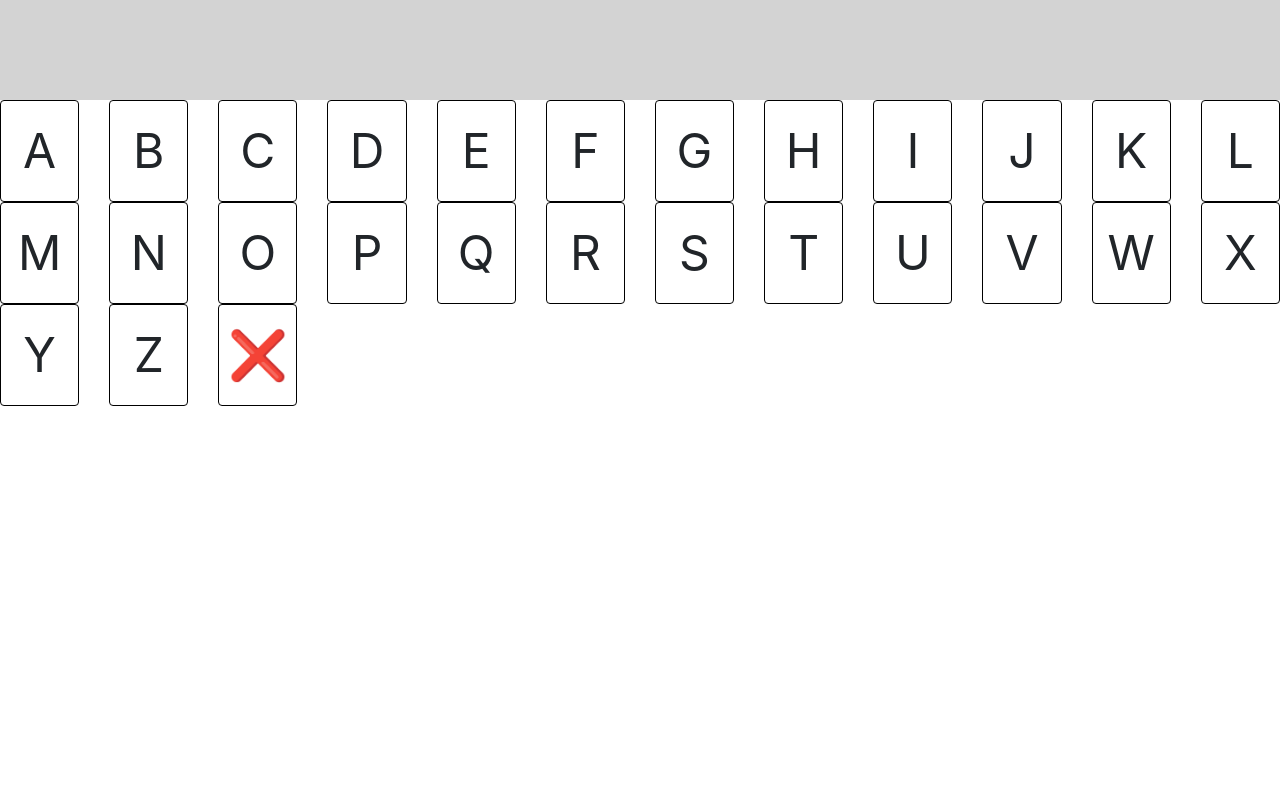
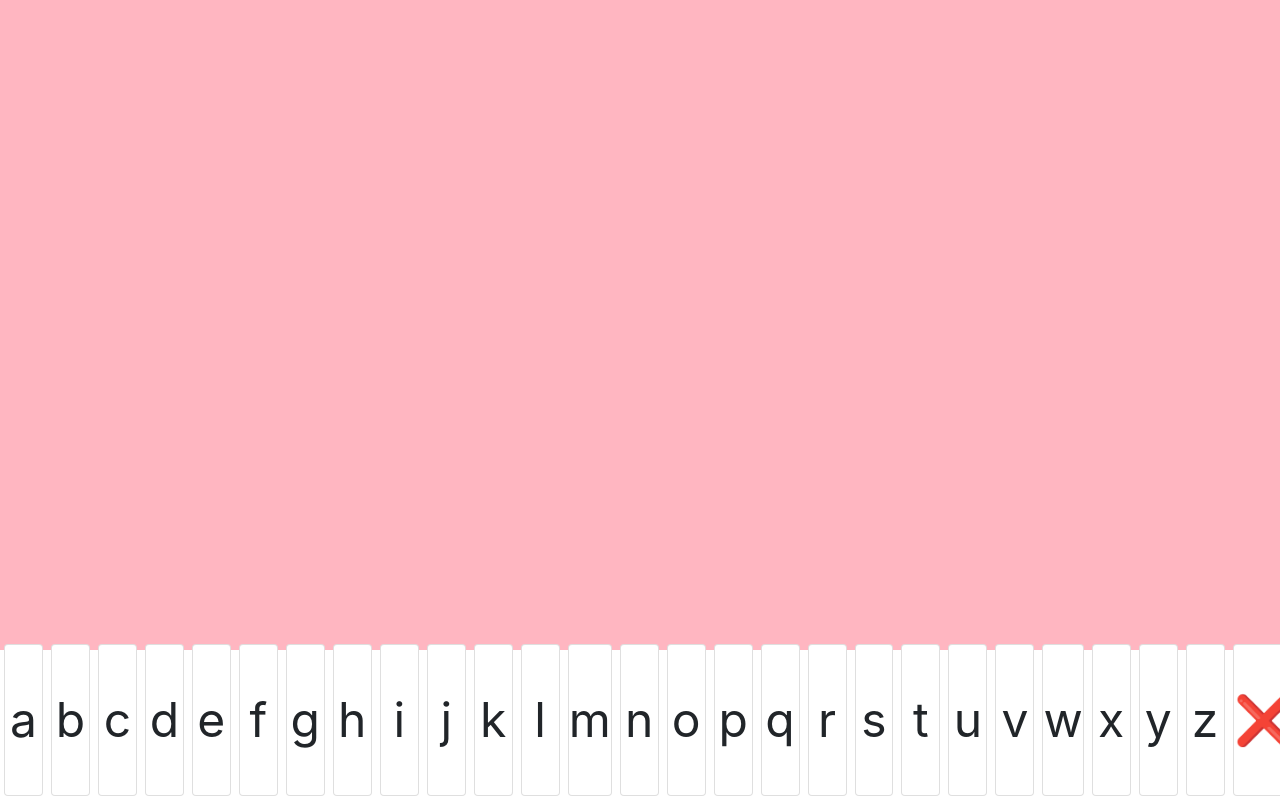
Before and after one commit to towicode/towicode.github.io, a website: page alpha.html in a window 1280 px wide. Drawn offline with nearby package versions, Linux system fonts and the light colour scheme.

Commit message:
Update alpha.html

```diff
--- a/alpha.html
+++ b/alpha.html
@@ -1,138 +1,141 @@
 <link href="https://stackpath.bootstrapcdn.com/bootstrap/4.3.1/css/bootstrap.min.css" rel="stylesheet" integrity="sha384-ggOyR0iXCbMQv3Xipma34MD+dH/1fQ784/j6cY/iJTQUOhcWr7x9JvoRxT2MZw1T" crossorigin="anonymous">
 
-<div class="row droppable"></div>
-<div class="row">
-  <div class="col-sm-1 draggable">
+<!-- <div class="row droppable"></div> -->
+
+<div class="d-flex justify-content-center droppable"></div>
+
+<div class="d-flex justify-content-between wisdom">
+  <div class="p-1 draggable">
     <div class="card">
       A
     </div>
   </div>
-  <div class="col-sm-1 draggable">
+  <div class="p-1 draggable">
     <div class="card">
       B
     </div>
   </div>
-  <div class="col-sm-1 draggable">
+  <div class="p-1 draggable">
     <div class="card">
       C
     </div>
   </div>
-  <div class="col-sm-1 draggable">
+  <div class="p-1 draggable">
     <div class="card">
       D
     </div>
   </div>
-  <div class="col-sm-1 draggable">
+  <div class="p-1 draggable">
     <div class="card">
       E
     </div>
   </div>
-  <div class="col-sm-1 draggable">
+  <div class="p-1 draggable">
     <div class="card">
       F
     </div>
   </div>
-  <div class="col-sm-1 draggable">
+  <div class="p-1 draggable">
     <div class="card">
       G
     </div>
   </div>
-  <div class="col-sm-1 draggable">
+  <div class="p-1 draggable">
     <div class="card">
       H
     </div>
   </div>
-  <div class="col-sm-1 draggable">
+  <div class="p-1 draggable">
     <div class="card">
       I
     </div>
   </div>
-  <div class="col-sm-1 draggable">
+  <div class="p-1 draggable">
     <div class="card">
       J
     </div>
   </div>
-  <div class="col-sm-1 draggable">
+  <div class="p-1 draggable">
     <div class="card">
       K
     </div>
   </div>
-  <div class="col-sm-1 draggable">
+  <div class="p-1 draggable">
     <div class="card">
       L
     </div>
   </div>
-  <div class="col-sm-1 draggable">
+  <div class="p-1 draggable">
     <div class="card">
       M
     </div>
   </div>
-  <div class="col-sm-1 draggable">
+  <div class="p-1 draggable">
     <div class="card">
       N
     </div>
   </div>
-  <div class="col-sm-1 draggable">
+  <div class="p-1 draggable">
     <div class="card">
       O
     </div>
   </div>
-  <div class="col-sm-1 draggable">
+  <div class="p-1 draggable">
     <div class="card">
       P
     </div>
   </div>
-  <div class="col-sm-1 draggable">
+  <div class="p-1 draggable">
     <div class="card">
       Q
     </div>
   </div>
-  <div class="col-sm-1 draggable">
+  <div class="p-1 draggable">
     <div class="card">
       R
     </div>
   </div>
-  <div class="col-sm-1 draggable">
+  <div class="p-1 draggable">
     <div class="card">
       S
     </div>
   </div>
-  <div class="col-sm-1 draggable">
+  <div class="p-1 draggable">
     <div class="card">
       T
     </div>
   </div>
-  <div class="col-sm-1 draggable">
+  <div class="p-1 draggable">
     <div class="card">
       U
     </div>
   </div>
-  <div class="col-sm-1 draggable">
+  <div class="p-1 draggable">
     <div class="card">
       V
     </div>
   </div>
-  <div class="col-sm-1 draggable">
+  <div class="p-1 draggable">
     <div class="card">
       W
     </div>
   </div>
-  <div class="col-sm-1 draggable">
+  <div class="p-1 draggable">
     <div class="card">
       X
     </div>
   </div>
-  <div class="col-sm-1 draggable">
+  <div class="p-1 draggable">
     <div class="card">
       Y
     </div>
   </div>
-  <div class="col-sm-1 draggable">
+  <div class="p-1 draggable">
     <div class="card">
       Z
     </div>
   </div>
-<div class="col-sm-1 clear">
+<div class="p-1 clear">
     <div class="card">
       &#10060;
     </div>
@@ -173,12 +176,13 @@ $('.droppable').droppable({
 </script>
 <style>
 .card {
-  border: 1px solid black;
-  min-height: 100px;
+  /* border: 1px solid black; */
+  min-height: 150px;
   text-align: center;
   vertical-align: center;
-  line-height: 100px;
+  line-height: 150px;
   font-size: 48px;
+  text-transform: lowercase;
 }
 
 .draggable {
@@ -189,10 +193,37 @@ $('.droppable').droppable({
 
 .droppable {
   width: 100%;
-  height: 100px;
-  background: lightgrey;
-  display: inline-block;
+  height: calc(100% - 150px);
+  background: lightpink;
+  /* display: inline-block; */
   margin: auto;
   overflow: hidden;
+  padding-top: calc(((100vh - 150px) / 2) - 125px);
+}
+
+.droppable .card {
+   width: 150px;
+   height: 250px;
+   display: flex;
+   justify-content: center;
+   align-items: center;
+   font-size: 7em;
+
+}
+
+.wisdom {
+    position: fixed;
+    bottom: 0;
+    width: 100%;
+}
+
+
+.wisdom .p-1 {
+    flex: 0 0 3.67%;
+}
+
+.ui-draggable-dragging {
+    flex: 0 0 5.67%;
+    min-width: 150px
 }
 </style>
```
